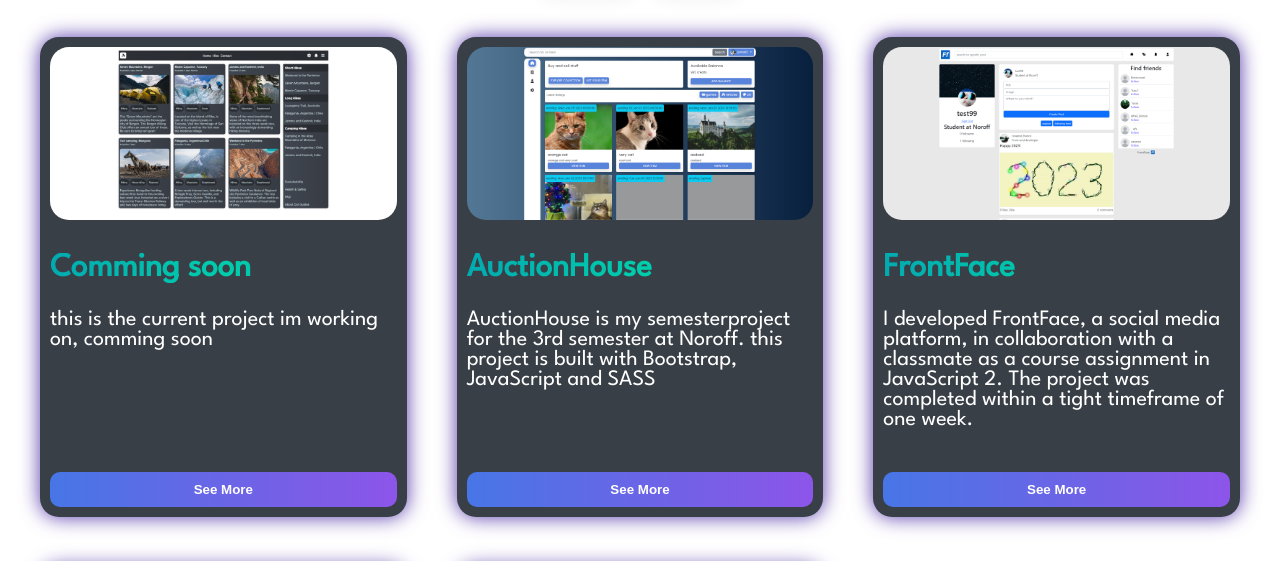
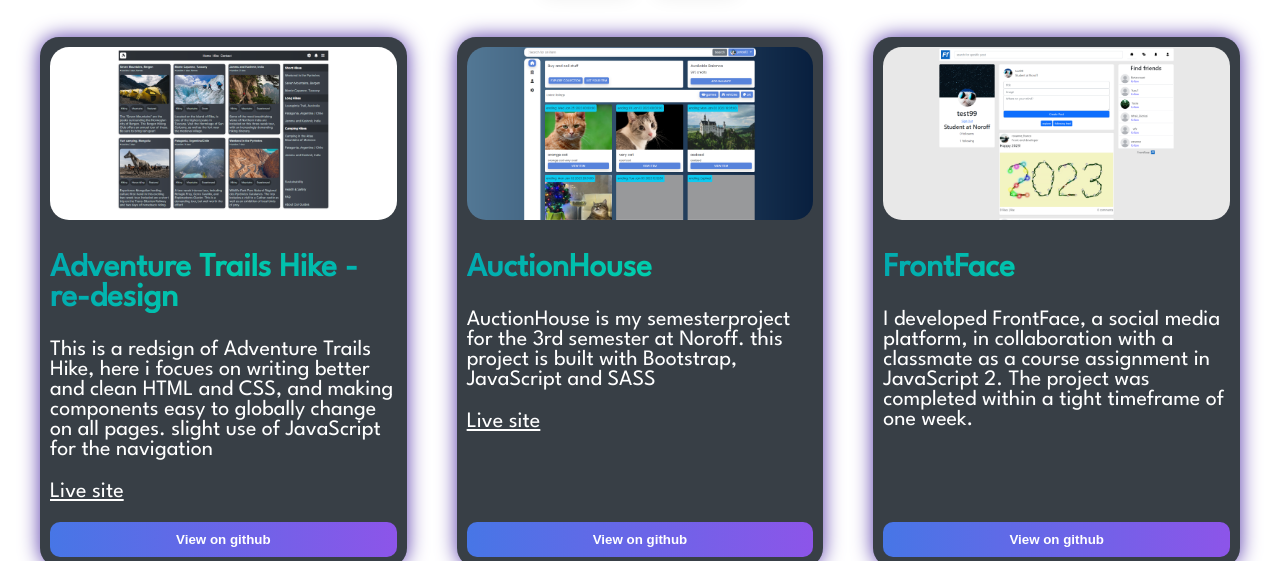
Before and after one commit to AudunTA/portfolioNew, a plain HTML site: page index.html in a window 1280 px wide. Shown: the part 239-800 px from the top of the page. Drawn offline with Linux system fonts and the light colour scheme.

Commit message:
added new project

```diff
--- a/script/data.mjs
+++ b/script/data.mjs
@@ -1,14 +1,16 @@
 export const data = [
   {
-    title: "Comming soon",
-    description: `this is the current project im working on, comming soon`,
+    title: "Adventure Trails Hike - re-design",
+    description: `This is a redsign of Adventure Trails Hike, here i focues on writing better and clean HTML and CSS, and making components easy to globally change on all pages. slight use of JavaScript for the navigation`,
     imgsrc: "/images/AH-new.png",
-    gitlink: "",
+    liveLink: "https://admirable-parfait-746c8d.netlify.app/index.html",
+    gitlink: "https://github.com/AudunTA/ATH",
   },
   {
     title: "AuctionHouse",
     description: `AuctionHouse is my semesterproject for the 3rd semester at Noroff. this project is built with Bootstrap, JavaScript and SASS`,
     imgsrc: "/images/auctionHouse.png",
+    liveLink: "https://audunta.github.io/SemesterAssignment_Auctionhouse/",
     gitlink: "https://github.com/AudunTA/SemesterAssignment_Auctionhouse",
   },
   {
@@ -16,17 +18,20 @@ export const data = [
     description: `I developed FrontFace, a social media platform,
     in collaboration with a classmate as a course assignment in JavaScript 2. The project was completed within a tight timeframe of one week.`,
     imgsrc: "/images/frontface.png",
+    liveLink: "",
     gitlink: "",
   },
   {
     title: "Adventure trail hike",
     description: `As a project for my first semester at Noroff, I created Adventure Trails Hike, a fully functional website built with HTML and CSS.`,
+    liveLink: "https://splendorous-figolla-9d9850.netlify.app/",
     imgsrc: "/images/adventureTrails.png",
     gitlink: "https://github.com/AudunTA/adventureTrailHikes",
   },
   {
     title: "PlantSpire",
     description: `This was my semester 2 project at Noroff. This showcased alot of the newly learned javascript and it was graded a B.`,
+    liveLink: "https://unrivaled-mooncake-14dedc.netlify.app/",
     imgsrc: "/images/plantSpire.png",
     gitlink: "https://github.com/AudunTA/PlantSpire_p",
   },
--- a/script/index.mjs
+++ b/script/index.mjs
@@ -5,6 +5,12 @@ console.log(data);
 const container = document.querySelector(".wrapper-cards");
 
 for (let i = 0; i < data.length; i++) {
+  let link = "";
+  if (data[i].liveLink) {
+    link = `<a href=${data[i].liveLink} class="live-link">Live site</a>`;
+  } else {
+    console.log("nope");
+  }
   container.innerHTML += `
   <div class="card">
   <div class="top">
@@ -13,10 +19,11 @@ for (let i = 0; i < data.length; i++) {
     <p>
       ${data[i].description}
     </p>
+    ${link}
   </div>
 
   <a href="${data[i].gitlink}"
-  ><button id="project-seeMore">See More</button></a
+  ><button id="project-seeMore">View on github</button></a
 >
 </div>`;
 }
--- a/style/stylesheet.css
+++ b/style/stylesheet.css
@@ -101,7 +101,10 @@ p {
   color: #fff;
   text-decoration: none;
 }
-
+.live-link {
+  color: white;
+  text-decoration: underline;
+}
 @media (max-width: 1250px) {
   .wrapper-cards {
     grid-template-columns: 1fr 1fr;
```
